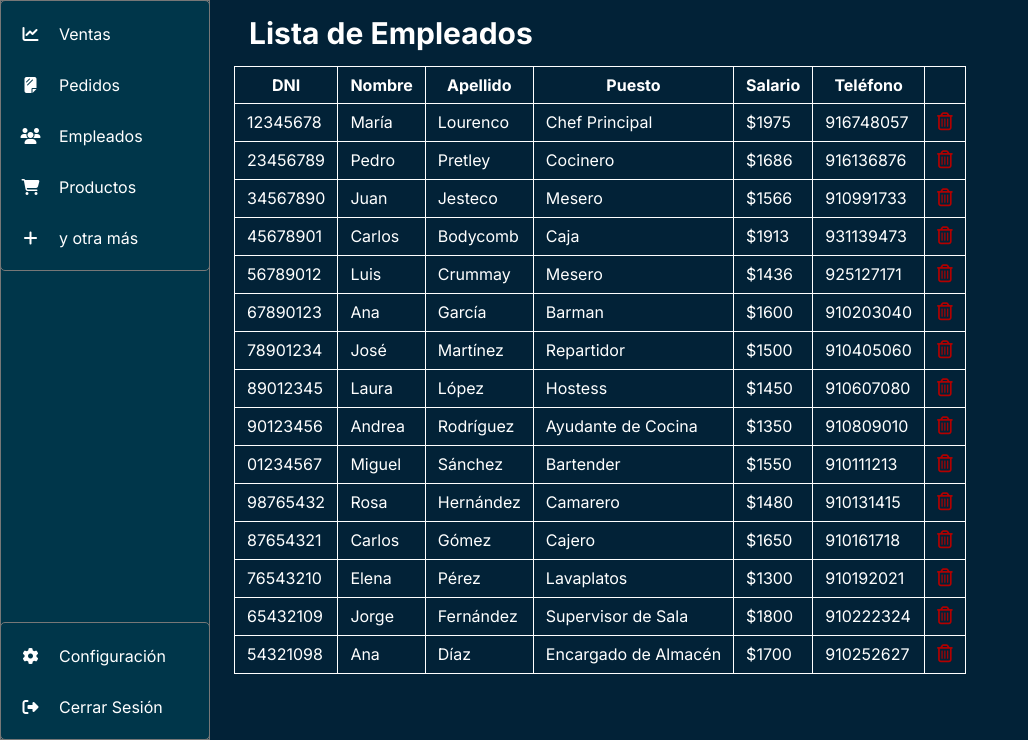
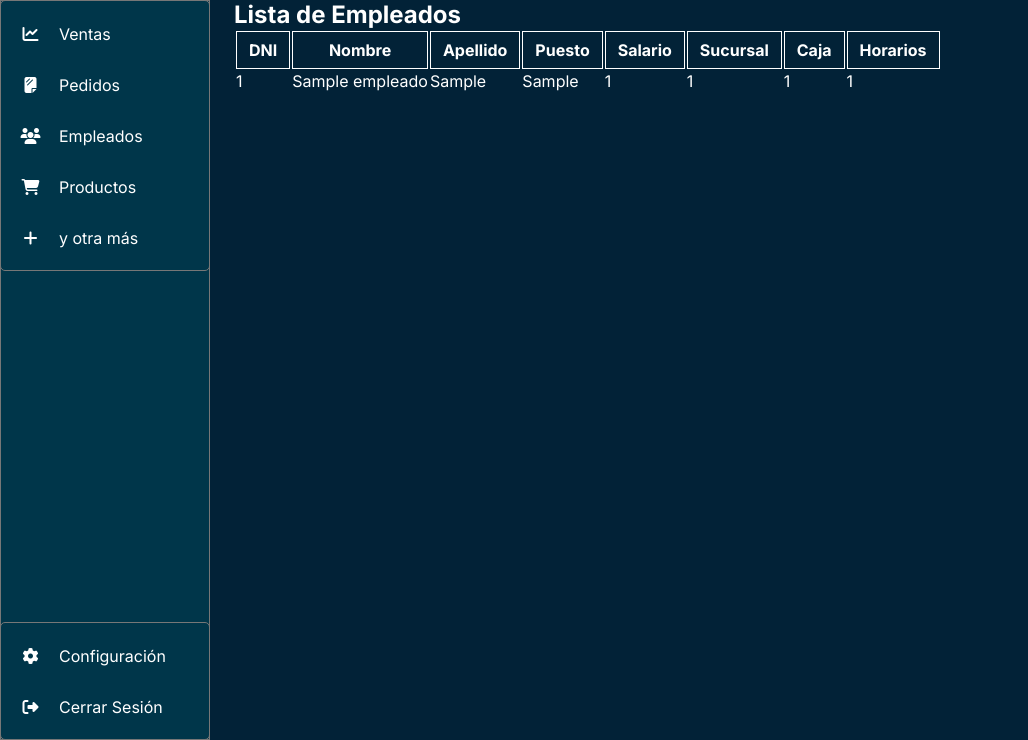
Before and after one commit to DiegoAst04/BD1-project, a Node server app: page /empleados in a window 1280 px wide. Shown: the part 60-800 px from the top of the page, without its empty margins (0-1028 px from the left). Run offline with Node 20, Linux system fonts and the light colour scheme; tables that the repository leaves empty hold one stand-in row (values such as "Sample post").

Commit message:
tabla_empleados

```diff
--- a/mysql.js
+++ b/mysql.js
@@ -169,9 +169,16 @@
 });
 
 app.get("/empleados", (req, res) => {
-    res.render("empleados");
+    const query = "SELECT * FROM empleado";
+    connection.query(query, (err, results) => {
+        if (err) {
+            console.error('Error: ', err.message);
+            res.status(500).send("Error en el servidor");
+            return;
+        }
+        res.render("empleados", { empleados: results });
+    });
 });
-
 // Iniciar el servidor en el puerto 3000
 const PORT = 3000;
 app.listen(PORT, () => {
--- a/views/empleados.ejs
+++ b/views/empleados.ejs
@@ -67,61 +67,34 @@
       </ul>
     </div>
     <div class="content">
-      <h2>Lista de Empleados</h2>
-      <div>
-        <table class="table" id="empleados">
+      <h1>Lista de Empleados</h1>
+      <table>
+          <thead>
               <tr>
                   <th>DNI</th>
                   <th>Nombre</th>
                   <th>Apellido</th>
                   <th>Puesto</th>
                   <th>Salario</th>
-            <th>Teléfono</th>
-            <th></th>
+                  <th>Sucursal</th>
+                  <th>Caja</th>
+                  <th>Horarios</th>
               </tr>
+          </thead>
+          <tbody>
+              <% empleados.forEach(empleado => { %>
+                  <tr>
+                      <td><%= empleado.DNI %></td>
+                      <td><%= empleado.nombre %></td>
+                      <td><%= empleado.apellido %></td>
+                      <td><%= empleado.puesto %></td>
+                      <td><%= empleado.salario %></td>
+                      <td><%= empleado.ID_Sucursal %></td>
+                      <td><%= empleado.ID_Caja %></td>
+                      <td><%= empleado.ID_Horarios %></td>
+                  </tr>
+              <% }); %>
+          </tbody>
       </table>
-      </div>
-    </div>
-</body>
-<script>
-  const $tablaEmpleados = document.getElementById("empleados")
-  var datos = [
-    { dni: "12345678", nombre: "María", apellido: "Lourenco", puesto: "Chef Principal", salario: "$1975", telefono: 916748057 },
-    { dni: "23456789", nombre: "Pedro", apellido: "Pretley", puesto: "Cocinero", salario: "$1686", telefono: 916136876 },
-    { dni: "34567890", nombre: "Juan", apellido: "Jesteco", puesto: "Mesero", salario: "$1566", telefono: 910991733 },
-    { dni: "45678901", nombre: "Carlos", apellido: "Bodycomb", puesto: "Caja", salario: "$1913", telefono: 931139473 },
-    { dni: "56789012", nombre: "Luis", apellido: "Crummay", puesto: "Mesero", salario: "$1436", telefono: 925127171 },
-    { dni: "67890123", nombre: "Ana", apellido: "García", puesto: "Barman", salario: "$1600", telefono: 910203040 },
-    { dni: "78901234", nombre: "José", apellido: "Martínez", puesto: "Repartidor", salario: "$1500", telefono: 910405060 },
-    { dni: "89012345", nombre: "Laura", apellido: "López", puesto: "Hostess", salario: "$1450", telefono: 910607080 },
-    { dni: "90123456", nombre: "Andrea", apellido: "Rodríguez", puesto: "Ayudante de Cocina", salario: "$1350", telefono: 910809010 },
-    { dni: "01234567", nombre: "Miguel", apellido: "Sánchez", puesto: "Bartender", salario: "$1550", telefono: 910111213 },
-    { dni: "98765432", nombre: "Rosa", apellido: "Hernández", puesto: "Camarero", salario: "$1480", telefono: 910131415 },
-    { dni: "87654321", nombre: "Carlos", apellido: "Gómez", puesto: "Cajero", salario: "$1650", telefono: 910161718 },
-    { dni: "76543210", nombre: "Elena", apellido: "Pérez", puesto: "Lavaplatos", salario: "$1300", telefono: 910192021 },
-    { dni: "65432109", nombre: "Jorge", apellido: "Fernández", puesto: "Supervisor de Sala", salario: "$1800", telefono: 910222324 },
-    { dni: "54321098", nombre: "Ana", apellido: "Díaz", puesto: "Encargado de Almacén", salario: "$1700", telefono: 910252627 }
-];
-
-  datos.forEach(function(dato) {
-    var fila = $tablaEmpleados.insertRow();
-    var cDni = fila.insertCell(0),
-      cNombre = fila.insertCell(1),
-      cApellido = fila.insertCell(2),
-      cPuesto = fila.insertCell(3),
-      cSalario = fila.insertCell(4),
-      cTelefono = fila.insertCell(5),
-      cBoton = fila.insertCell(6);
-
-    cDni.innerHTML = dato.dni;
-    cNombre.innerHTML = dato.nombre;
-    cApellido.innerHTML = dato.apellido;
-    cPuesto.innerHTML = dato.puesto;
-    cSalario.innerHTML = dato.salario;
-    cTelefono.innerHTML = dato.telefono;
-
-    cBoton.innerHTML = '<button class="btn-delete"><i class="fas fa-trash-alt"></i></button>'
-    cBoton.classList.add("center")
-  });
 </script>
 </html>
```
Lines whose indentation alone changed are shown as unchanged.
